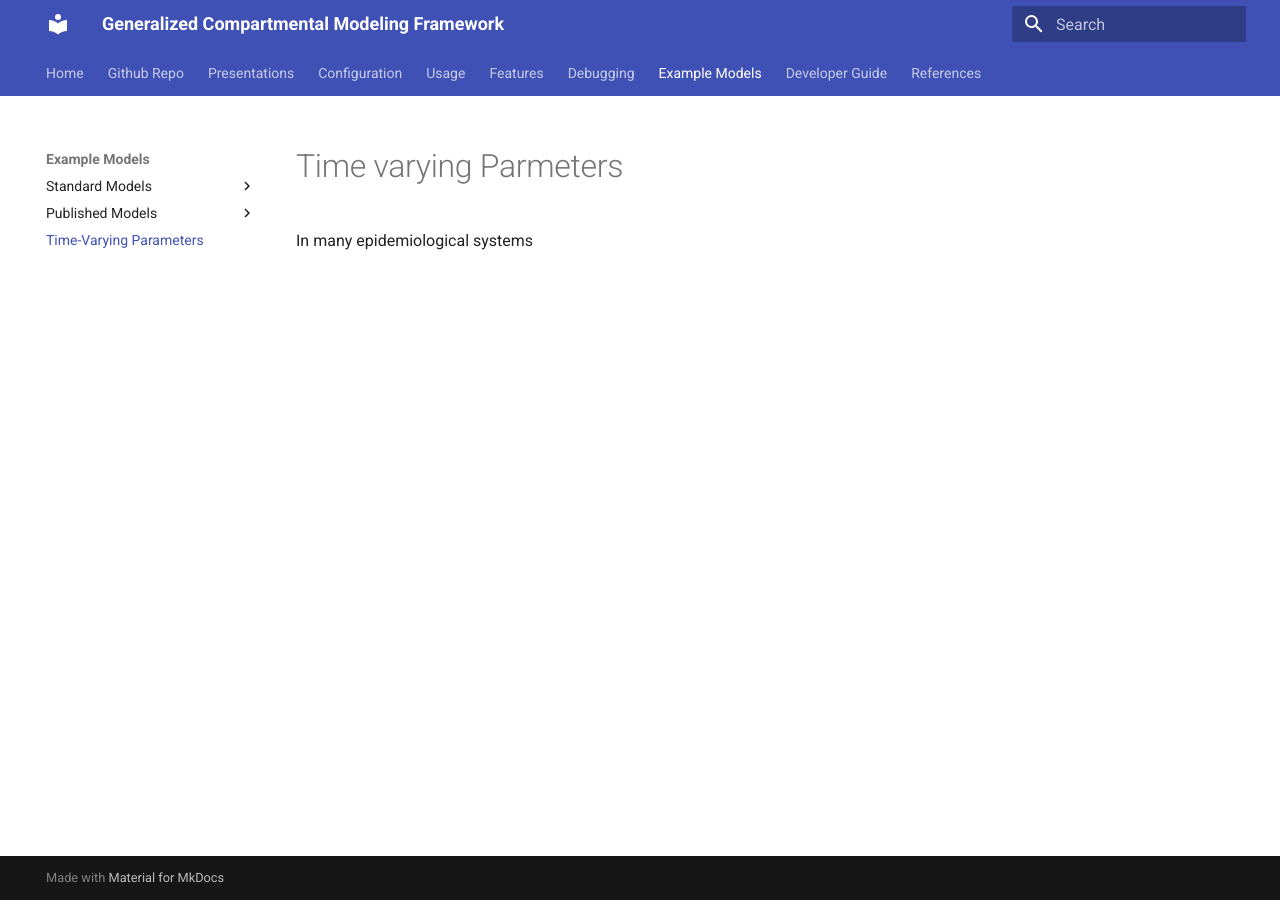
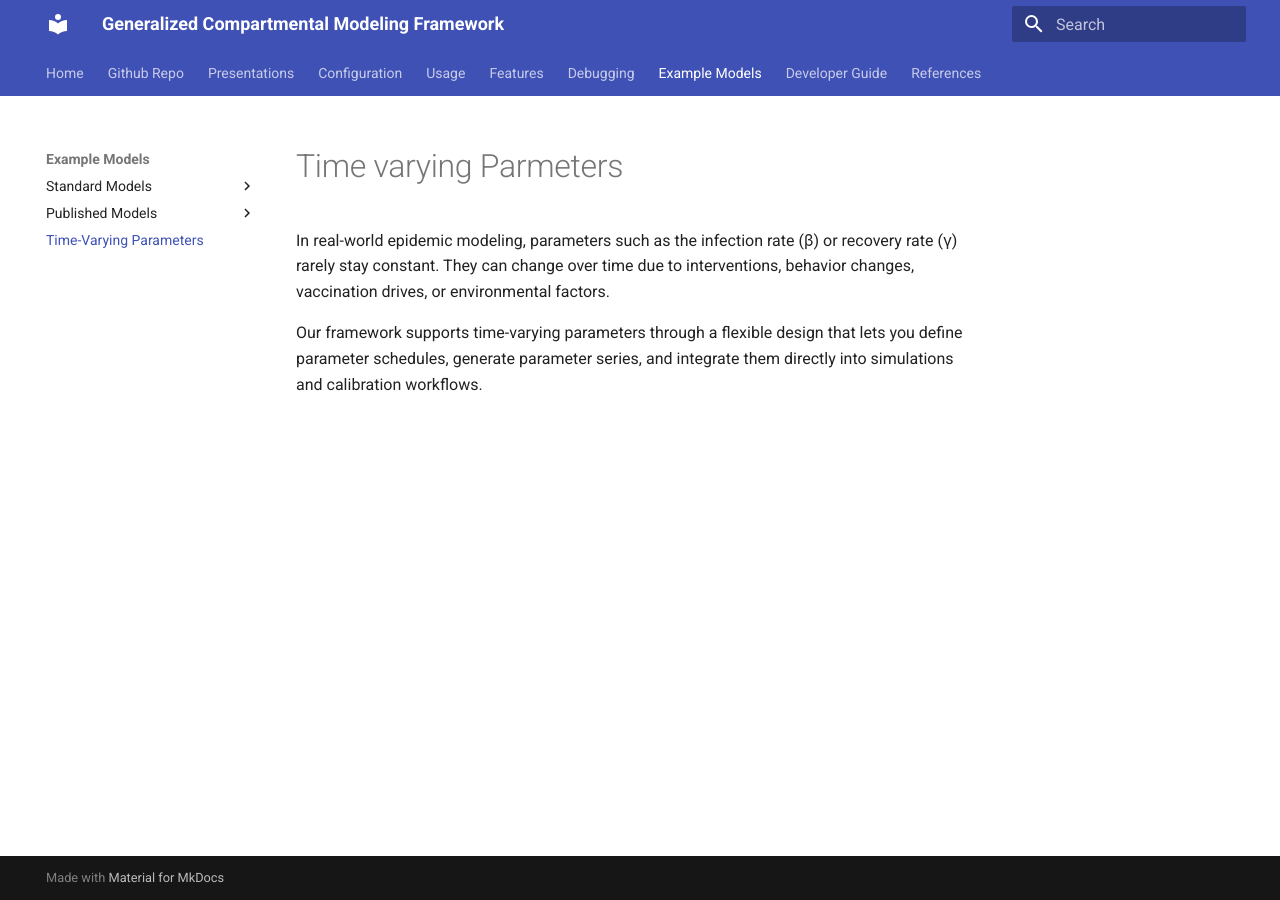
Before and after one commit to dsih-artpark/infectious-disease-models, an MkDocs documentation site: the page built from docs/models/time_varying_parameters.md, in a window 1280 px wide. Built offline with MkDocs 1.6.1 and Material for MkDocs 9.7.7, drawn with Linux system fonts in a browser that asks for light colours.

Commit message:
time varying

```diff
--- a/docs/models/time_varying_parameters.md
+++ b/docs/models/time_varying_parameters.md
@@ -1,3 +1,6 @@
 # Time varying Parmeters
 
-In many epidemiological systems
+In real-world epidemic modeling, parameters such as the infection rate (β) or recovery rate (γ) rarely stay constant.
+They can change over time due to interventions, behavior changes, vaccination drives, or environmental factors.
+
+Our framework supports time-varying parameters through a flexible design that lets you define parameter schedules, generate parameter series, and integrate them directly into simulations and calibration workflows.
```
